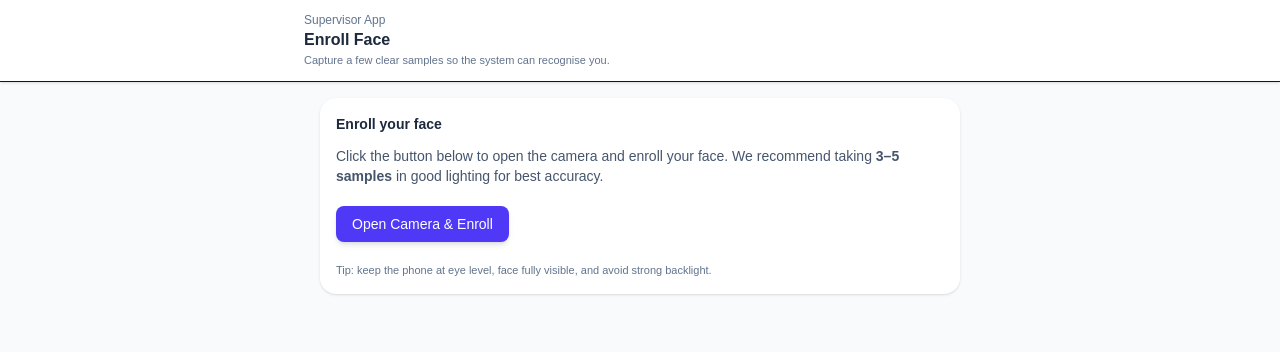
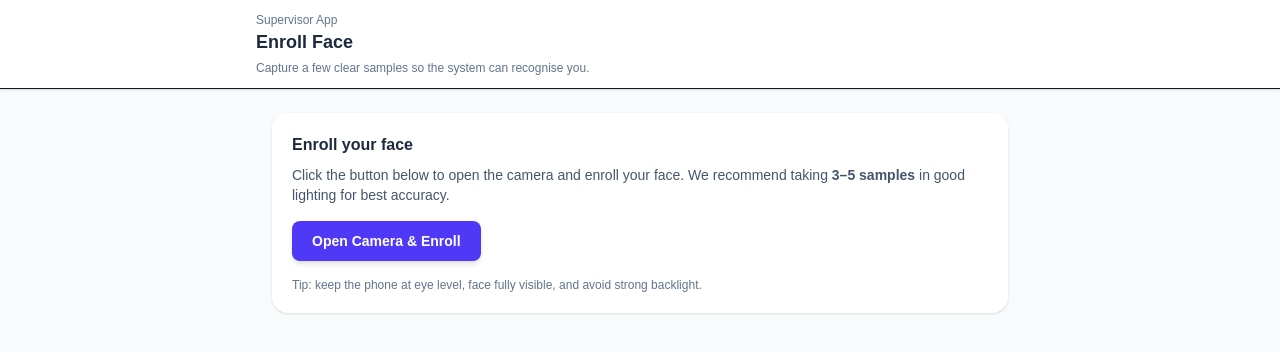
Before and after one commit to cazbrain2412/sidhivanyak-face-app, a Next.js app: page /supervisor/enroll in a window 1280 px wide. Shown: the top 352 px of the page. Built offline with nearby package versions, Linux system fonts and the light colour scheme.

Commit message:
Fix supervisor enroll to use face-enroll flow

```diff
--- a/app/supervisor/enroll/page.js
+++ b/app/supervisor/enroll/page.js
@@ -5,48 +5,50 @@ import { useRouter } from "next/navigation";
 export default function SupervisorEnrollPage() {
   const router = useRouter();
 
-  function openCameraForEnroll() {
-    // Re-use the same camera page you already have.
-    // If later you make a separate /supervisor/face-enroll page,
-    // just change this path.
-    router.push("/supervisor/face-punch?self=1");
+  function openEnrollCamera() {
+    // IMPORTANT: go to FACE ENROLL flow, not punch-in/out
+    // This page (/supervisor/face-enroll) is the one with
+    // "Capture sample 1 / 2 / 3" etc.
+    router.push("/supervisor/face-enroll");
+    // If in future you want a special mode (self-enroll),
+    // you can change to: router.push("/supervisor/face-enroll?self=1");
   }
 
   return (
-    <div className="min-h-screen bg-slate-50 flex flex-col">
-      {/* Header */}
+    <div className="min-h-screen bg-slate-50">
+      {/* Top bar */}
       <header className="w-full bg-white border-b shadow-sm px-4 py-3">
-        <div className="max-w-2xl mx-auto">
+        <div className="max-w-3xl mx-auto">
           <div className="text-xs text-slate-500">Supervisor App</div>
-          <div className="font-semibold text-slate-800">Enroll Face</div>
-          <div className="text-[11px] text-slate-500">
+          <div className="text-lg font-semibold text-slate-800">Enroll Face</div>
+          <div className="text-xs text-slate-500 mt-1">
             Capture a few clear samples so the system can recognise you.
           </div>
         </div>
       </header>
 
       {/* Content */}
-      <main className="flex-1 px-4 py-4 max-w-2xl mx-auto w-full pb-16">
-        <section className="bg-white rounded-2xl shadow-sm p-4 space-y-3">
-          <h2 className="text-sm font-semibold text-slate-800">
+      <main className="max-w-3xl mx-auto px-4 py-6">
+        <section className="bg-white rounded-2xl shadow-sm p-5">
+          <h2 className="text-base font-semibold text-slate-800 mb-2">
             Enroll your face
           </h2>
-          <p className="text-sm text-slate-600">
-            Click the button below to open the camera and enroll your face.
-            We recommend taking <strong>3–5 samples</strong> in good lighting
-            for best accuracy.
+          <p className="text-sm text-slate-600 mb-4">
+            Click the button below to open the camera and enroll your face. We
+            recommend taking <span className="font-semibold">3–5 samples</span>{" "}
+            in good lighting for best accuracy.
           </p>
 
           <button
-            onClick={openCameraForEnroll}
-            className="mt-2 bg-indigo-600 text-white px-4 py-2 rounded-lg shadow-md text-sm hover:bg-indigo-700 active:bg-indigo-800"
+            onClick={openEnrollCamera}
+            className="inline-flex items-center justify-center px-5 py-2.5 rounded-lg bg-indigo-600 text-white text-sm font-semibold shadow-md hover:bg-indigo-700"
           >
             Open Camera &amp; Enroll
           </button>
 
-          <p className="text-[11px] text-slate-500 mt-2">
-            Tip: keep the phone at eye level, face fully visible, and avoid
-            strong backlight.
+          <p className="mt-4 text-xs text-slate-500">
+            Tip: keep the phone at eye level, face fully visible, and avoid strong
+            backlight.
           </p>
         </section>
       </main>
```
